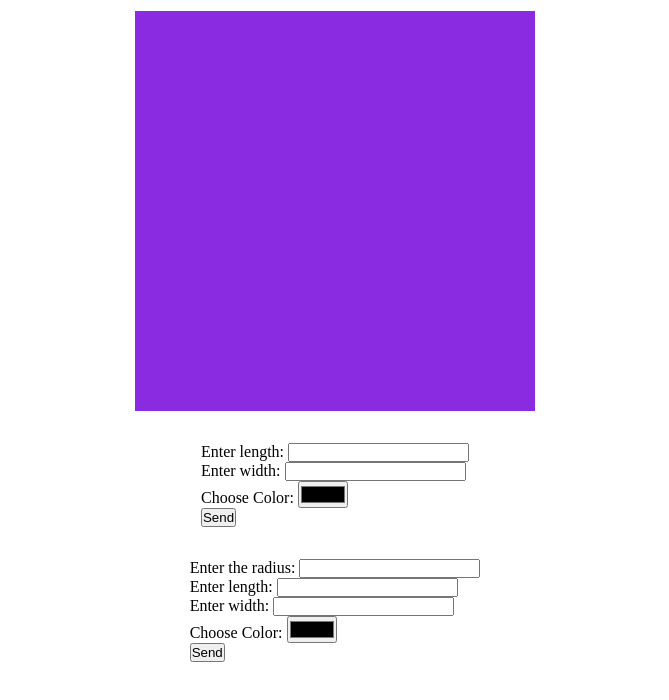
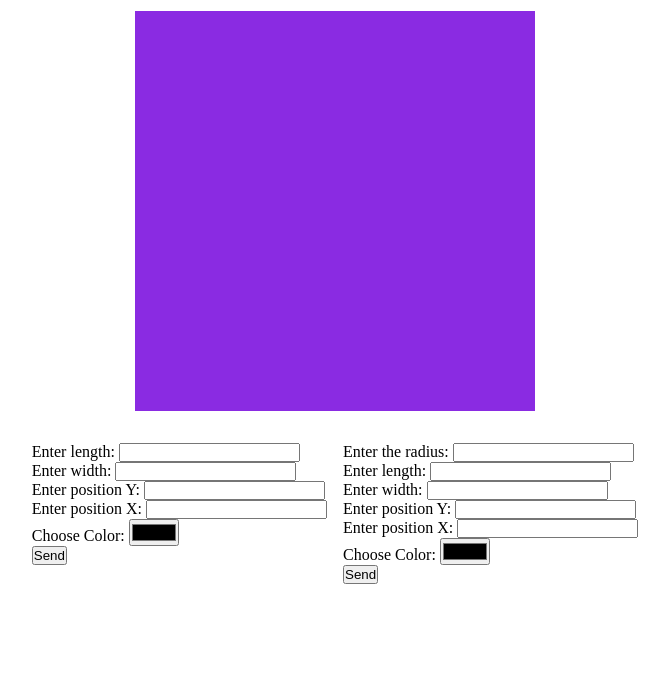
Before and after one commit to Abdullah73k/Canvas-Assignment, a plain HTML site: page index.html in a window 1280 px wide. Shown: the part 74-774 px from the top of the page, without its empty margins (305-974 px from the left). Drawn offline with Linux system fonts and the light colour scheme.

Commit message:
input positions added, and some styles

```diff
--- a/JS/app.js
+++ b/JS/app.js
@@ -1,6 +1,5 @@
 form.addEventListener("submit", (event) => {
 	event.preventDefault();
-	const shape1 = shape.value;
 	const length1 = length.value;
 	const width1 = width.value;
     const color1 = color.value;
@@ -46,6 +45,10 @@ class Circle {
 	}
 
 	draw(ctx) {
-
+		ctx.beginPath();
+        ctx.arc(this.x, this.y, this.radius, 0, Math.PI * 2);
+        ctx.fillStyle = this.color;
+        ctx.fill();
+        ctx.closePath();
 	}
 }
--- a/Styles/app.css
+++ b/Styles/app.css
@@ -27,3 +27,8 @@ canvas {
     width: 25rem;
     height: 25rem;
 }
+
+.form-container {
+    display: flex;
+    gap: 1em;
+}
--- a/index.html
+++ b/index.html
@@ -10,8 +10,8 @@
 		<main>
 			<h1>DRAWING BOARD</h1>
 			<canvas id="canvas"></canvas>
-			<form id="form" class="rectangle">
-
+			<div class="form-container">
+				<form id="rectangle" class="rectangle">
 					<div class="input-container">
 						<label for="length"> Enter length:</label>
 						<input type="text" name="lengthR" id="length" required />
@@ -21,39 +21,57 @@
 						<label for="width"> Enter width: </label>
 						<input type="text" name="widthR" id="width" required />
 					</div>
+					<div class="input-container">
+						<label for="positionY"> Enter position Y: </label>
+						<input type="text" name="positionYR" id="positionY" required />
+					</div>
+					<div class="input-container">
+						<label for="positionX"> Enter position X: </label>
+						<input type="text" name="positionXR" id="positionX" required />
+					</div>
 
 					<div class="input-container">
 						<label for="color">Choose Color:</label>
 						<input type="color" name="colorR" id="color" />
 					</div>
 
-				<button type="submit">Send</button>
+					<button type="submit" id="rectangle-button">Send</button>
 				</form>
 
-			<form id="form" class="rectangle">
+				<form id="circle" class="circle">
 					<div class="input-container">
-					<label for="shape"> Enter the radius:</label>
-					<input type="text" name="shapeC" id="shape" required />
+						<label for="shapeC"> Enter the radius:</label>
+						<input type="text" name="shapeC" id="shapeC" required />
 					</div>
 
 					<div class="input-container">
-					<label for="length"> Enter length:</label>
-					<input type="text" name="lengthC" id="length" required />
+						<label for="lengthC"> Enter length:</label>
+						<input type="text" name="lengthC" id="lengthC" required />
 					</div>
 
 					<div class="input-container">
-					<label for="width"> Enter width: </label>
-					<input type="text" name="widthC" id="width" required />
+						<label for="widthC"> Enter width: </label>
+						<input type="text" name="widthC" id="widthC" required />
 					</div>
 
 					<div class="input-container">
-					<label for="color">Choose Color:</label>
-					<input type="color" name="colorC" id="color" />
+						<label for="positionY"> Enter position Y: </label>
+						<input type="text" name="positionYC" id="positionY" required />
 					</div>
 
-				<button type="submit">Send</button>
+					<div class="input-container">
+						<label for="positionX"> Enter position X: </label>
+						<input type="text" name="positionXC" id="positionX" required />
+					</div>
+
+					<div class="input-container">
+						<label for="colorC">Choose Color:</label>
+						<input type="color" name="colorC" id="colorC" />
+					</div>
+
+					<button type="submit" id="circle-button">Send</button>
 				</form>
-
+			</div>
 		</main>
 		<script src="./JS/app.js"></script>
 	</body>
```
Lines whose indentation alone changed are shown as unchanged.
